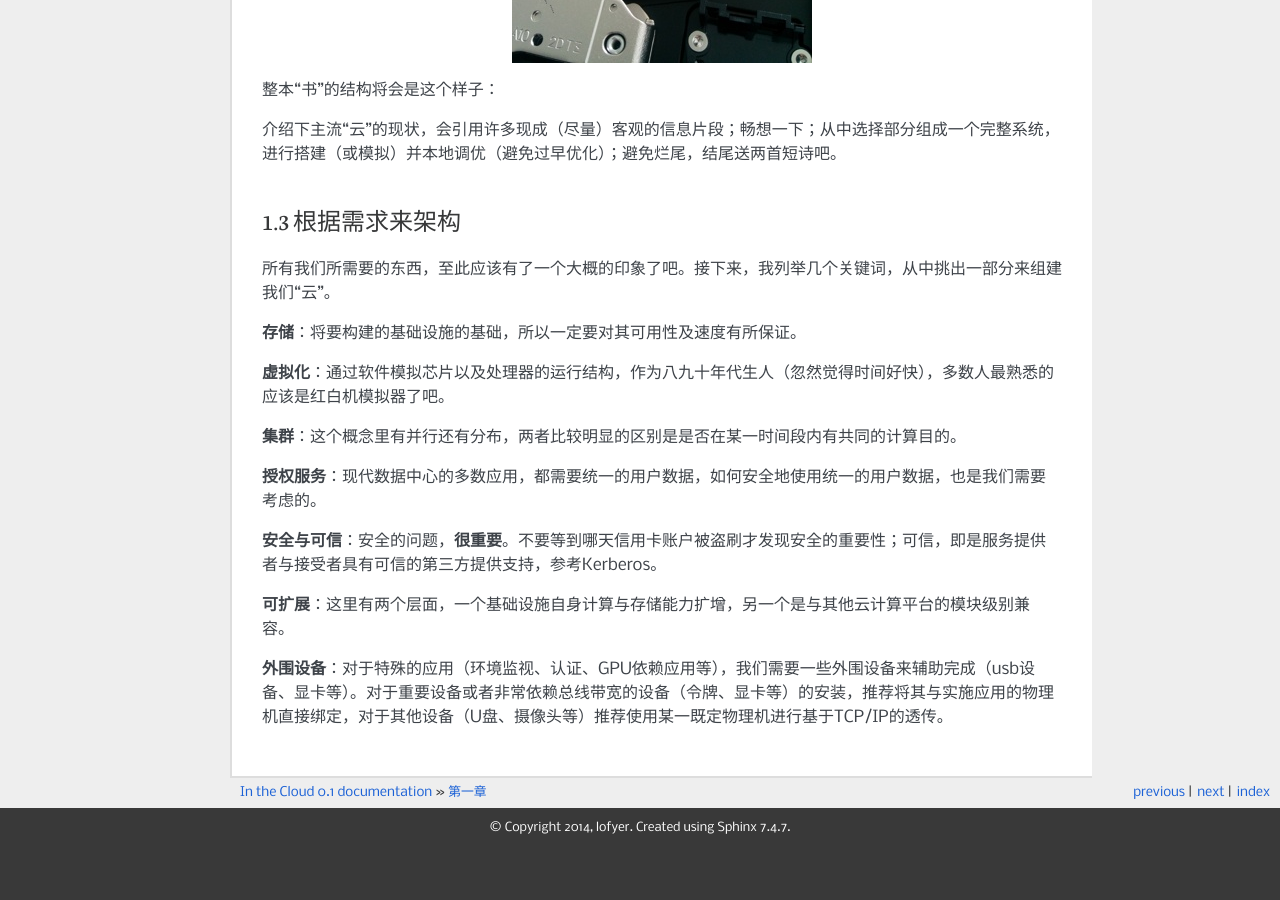
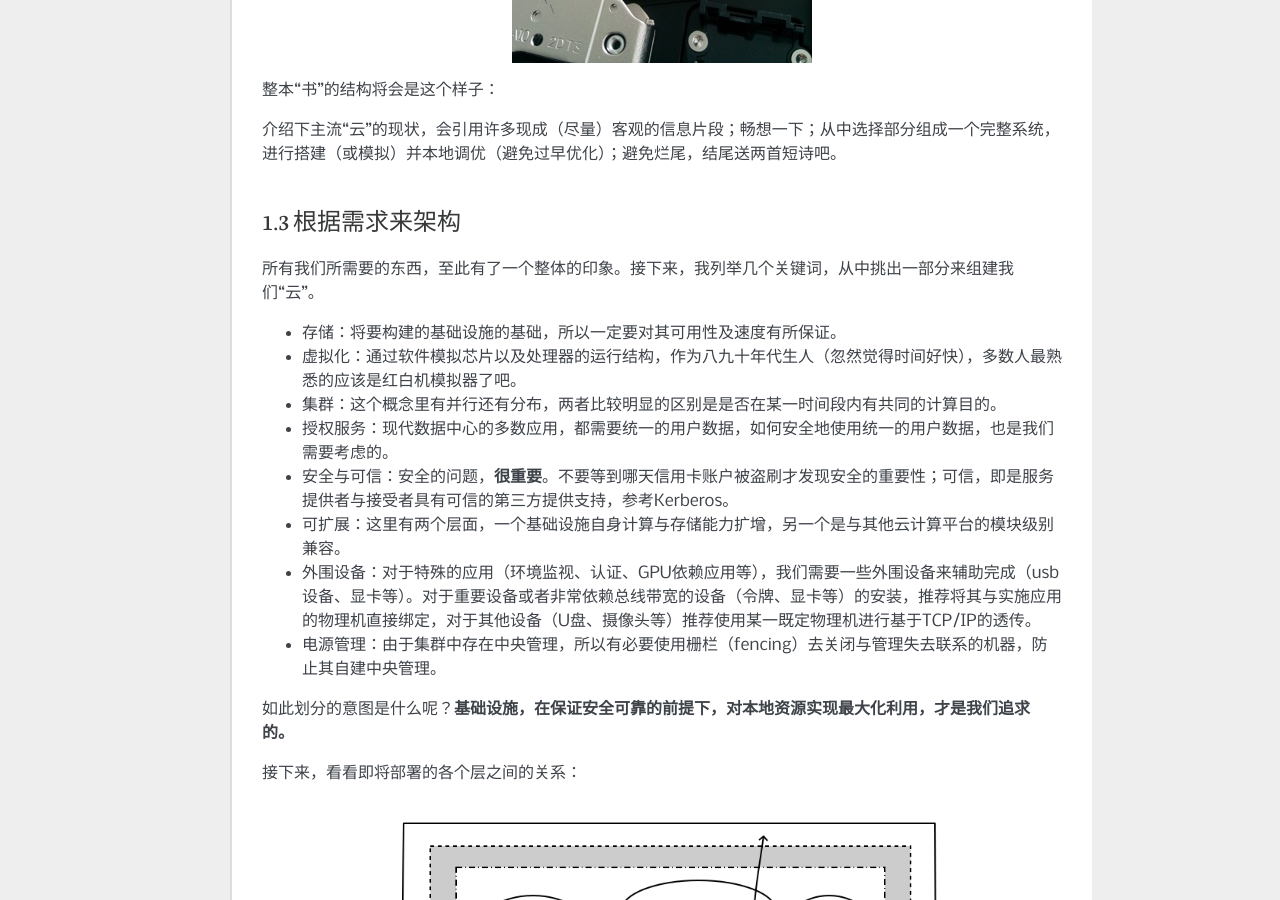
Before and after one commit to lofyer/InTheCloud, a Sphinx documentation site: the page built from source/posts/ch01.rst, in a window 1280 px wide and 900 px high, scrolled down 2134 px. Built offline with Sphinx 7.4.7, drawn with Linux system fonts in a browser that asks for light colours; formulas are drawn with MathJax 3; before the commit the page ends 2981 px from its top, so only the background shows below that.

Commit message:
增加第三章，第一章结尾修改

```diff
--- a/TODO.rst
+++ b/TODO.rst
@@ -21,6 +21,8 @@
 
 各种证书生成方法
 
+DRBD Heartbeat?
+
 For geek
 --------
 
--- a/source/posts/ch01.rst
+++ b/source/posts/ch01.rst
@@ -79,18 +79,27 @@
 1.3 根据需求来架构
 --------------------------
 
-所有我们所需要的东西，至此应该有了一个大概的印象了吧。接下来，我列举几个关键词，从中挑出一部分来组建我们“云”。
+所有我们所需要的东西，至此有了一个整体的印象。接下来，我列举几个关键词，从中挑出一部分来组建我们“云”。
 
-**存储**：将要构建的基础设施的基础，所以一定要对其可用性及速度有所保证。
+- 存储：将要构建的基础设施的基础，所以一定要对其可用性及速度有所保证。
 
-**虚拟化**：通过软件模拟芯片以及处理器的运行结构，作为八九十年代生人（忽然觉得时间好快），多数人最熟悉的应该是红白机模拟器了吧。
+- 虚拟化：通过软件模拟芯片以及处理器的运行结构，作为八九十年代生人（忽然觉得时间好快），多数人最熟悉的应该是红白机模拟器了吧。
 
-**集群**：这个概念里有并行还有分布，两者比较明显的区别是是否在某一时间段内有共同的计算目的。
+- 集群：这个概念里有并行还有分布，两者比较明显的区别是是否在某一时间段内有共同的计算目的。
 
-**授权服务**：现代数据中心的多数应用，都需要统一的用户数据，如何安全地使用统一的用户数据，也是我们需要考虑的。
+- 授权服务：现代数据中心的多数应用，都需要统一的用户数据，如何安全地使用统一的用户数据，也是我们需要考虑的。
 
-**安全与可信**：安全的问题，**很重要**。不要等到哪天信用卡账户被盗刷才发现安全的重要性；可信，即是服务提供者与接受者具有可信的第三方提供支持，参考Kerberos。
+- 安全与可信：安全的问题，**很重要**。不要等到哪天信用卡账户被盗刷才发现安全的重要性；可信，即是服务提供者与接受者具有可信的第三方提供支持，参考Kerberos。
 
-**可扩展**：这里有两个层面，一个基础设施自身计算与存储能力扩增，另一个是与其他云计算平台的模块级别兼容。
+- 可扩展：这里有两个层面，一个基础设施自身计算与存储能力扩增，另一个是与其他云计算平台的模块级别兼容。
 
-**外围设备**：对于特殊的应用（环境监视、认证、GPU依赖应用等），我们需要一些外围设备来辅助完成（usb设备、显卡等）。对于重要设备或者非常依赖总线带宽的设备（令牌、显卡等）的安装，推荐将其与实施应用的物理机直接绑定，对于其他设备（U盘、摄像头等）推荐使用某一既定物理机进行基于TCP/IP的透传。
+- 外围设备：对于特殊的应用（环境监视、认证、GPU依赖应用等），我们需要一些外围设备来辅助完成（usb设备、显卡等）。对于重要设备或者非常依赖总线带宽的设备（令牌、显卡等）的安装，推荐将其与实施应用的物理机直接绑定，对于其他设备（U盘、摄像头等）推荐使用某一既定物理机进行基于TCP/IP的透传。
+
+- 电源管理：由于集群中存在中央管理，所以有必要使用栅栏（fencing）去关闭与管理失去联系的机器，防止其自建中央管理。
+
+如此划分的意图是什么呢？**基础设施，在保证安全可靠的前提下，对本地资源实现最大化利用，才是我们追求的。**
+
+接下来，看看即将部署的各个层之间的关系：
+
+.. image:: ../images/01-02.png
+    :align: center
```
Also changed, not shown: source/posts/ch03.rst (+33 -0 lines), source/images/01-02.png (added), source/images/03-01.png (added), source/images/03-02.png (added).
